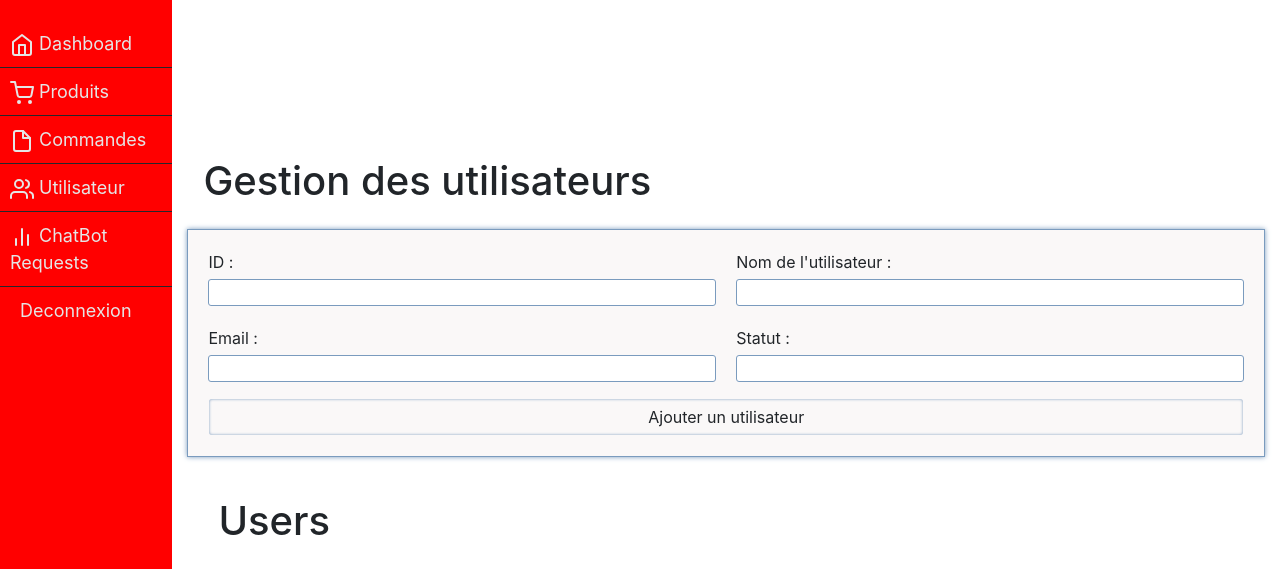
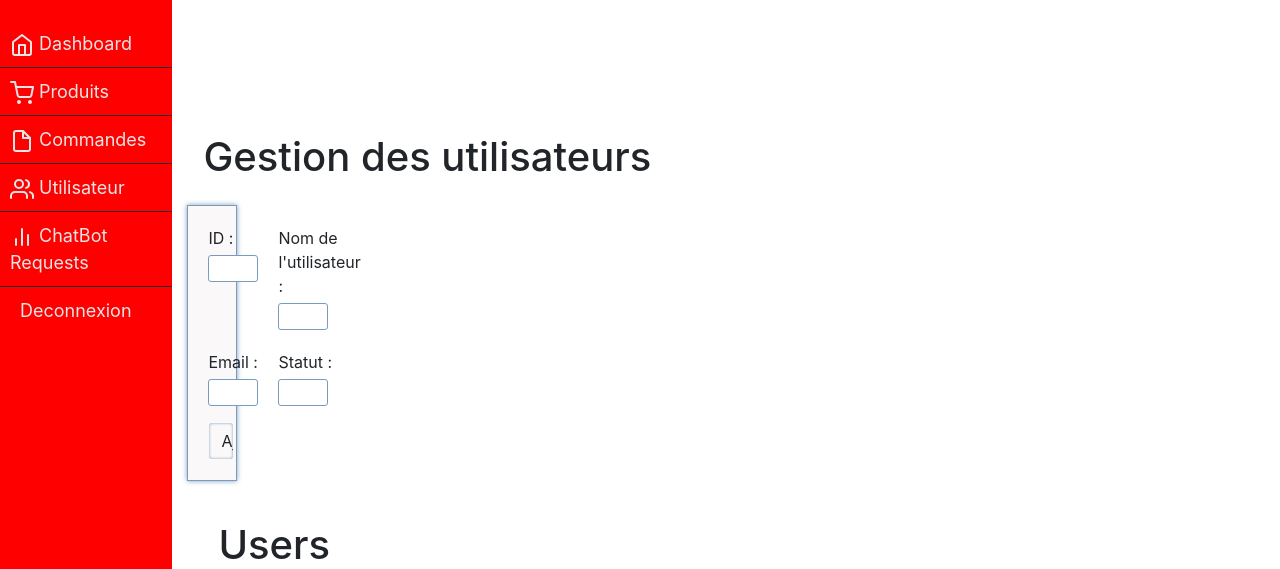
Before and after one commit to bleathingman/SneakMe, a PHP site: page /users.php in a window 1280 px wide. Shown: the top 569 px of the page. Run offline with PHP 8.4, Linux system fonts and the light colour scheme; the visitor is signed in with stand-in values (Sample User, id 1); data that the repository does not hold is empty.

Commit message:
modif css

```diff
--- a/assets/css/style.css
+++ b/assets/css/style.css
@@ -204,12 +204,14 @@ body {
     padding: 20px;
     border: 1px solid #7A9BBE;
     box-shadow: 0 0 5px #7A9BBE;
+    width: 50px;
 }
 
 .form-group {
     display: grid;
     grid-template-columns: repeat(2, 1fr);
     grid-gap: 20px;
+    width: 50px;
 }
 
 .form-group>div {
@@ -229,6 +231,7 @@ body {
     padding: 2px 5px;
     font-size: 14px;
     border-radius: 3px;
+    width: 50px;
 }
 
 .form-group input[type="file"] {
@@ -236,8 +239,8 @@ body {
 }
 
 .form-group input[type="submit"] {
-    background-color: #E6E6FA;
-    border: 1px solid #7A9BBE;
+    background-color: beige;
+    border: 1px solid #25282C;
     padding: 4px 8px;
     font-size: 14px;
     color: #333;
```
